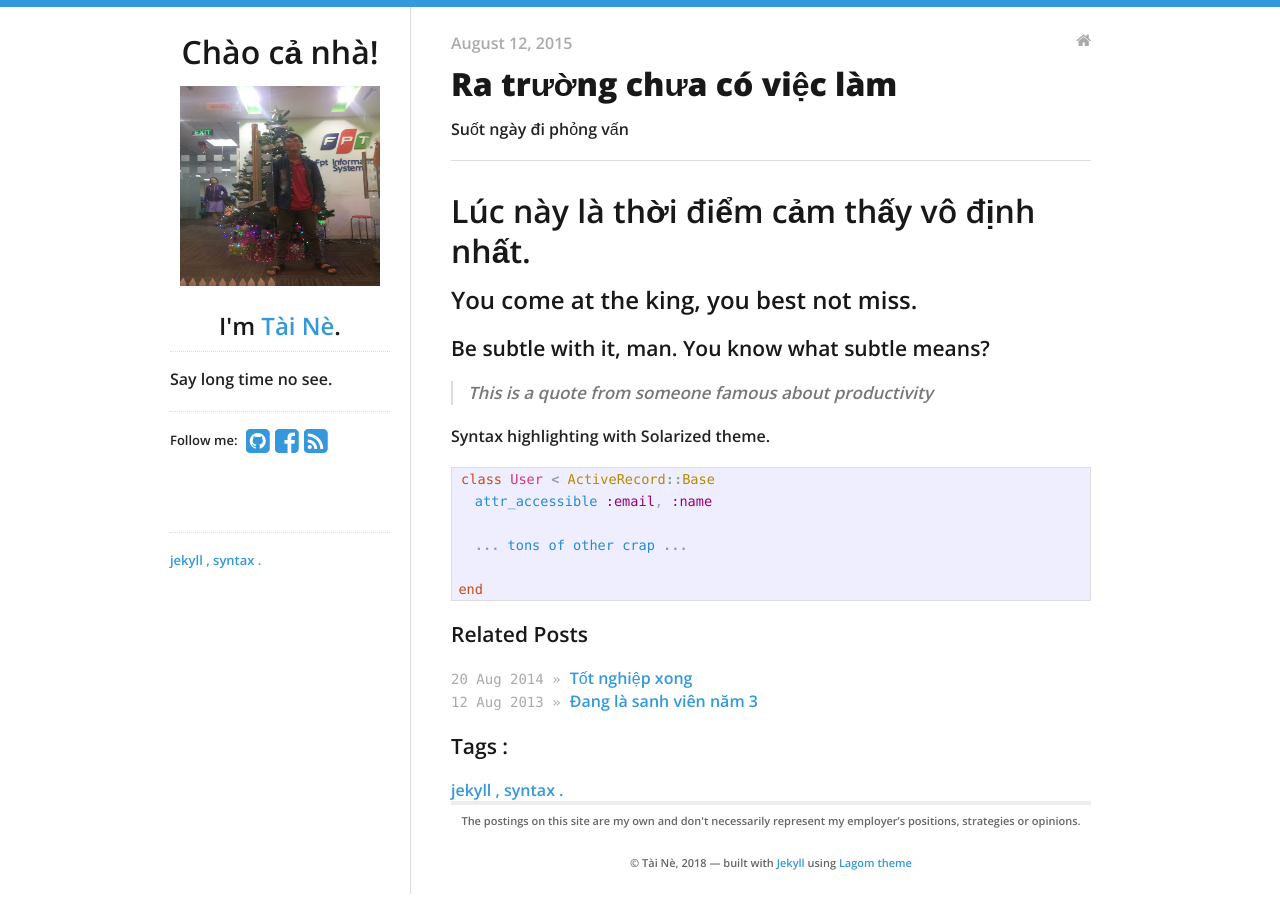
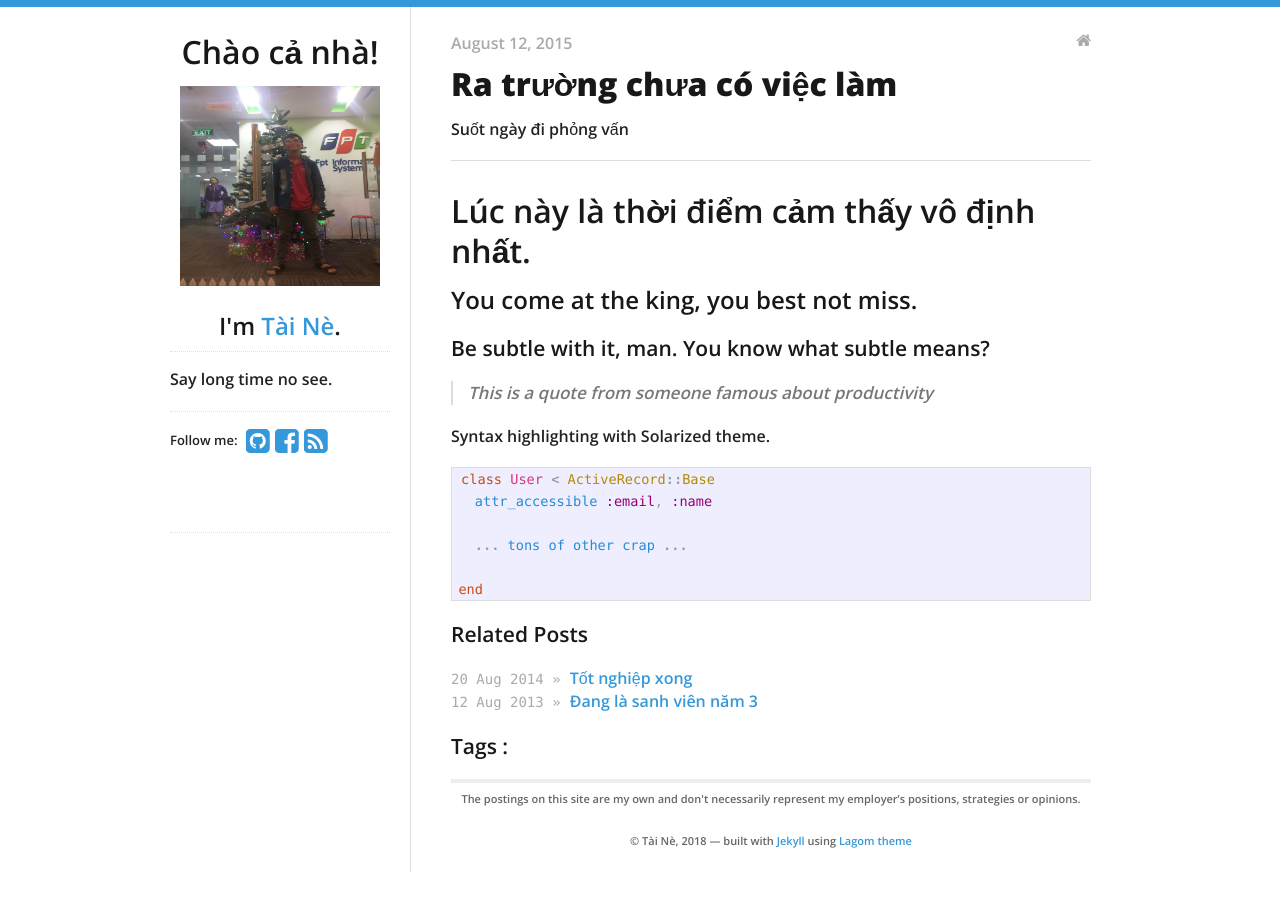
Before and after one commit to TaiNtt/taintt.github.io, a Jekyll site: the page built from _posts/2015-08-12-ra-truong-chua-co-viec-lam.md, in a window 1280 px wide. Built offline with Jekyll 4.4.1, drawn with Linux system fonts in a browser that asks for light colours; nearby versions of some CDN libraries.

Commit message:
Update 2015-08-12-ra-truong-chua-co-viec-lam.md

```diff
--- a/_posts/2015-08-12-ra-truong-chua-co-viec-lam.md
+++ b/_posts/2015-08-12-ra-truong-chua-co-viec-lam.md
@@ -1,7 +1,6 @@
 ---
 layout: post
 title: Ra trường chưa có việc làm
-tags: [jekyll, syntax]
 categories:
 - blog
 ---
```
